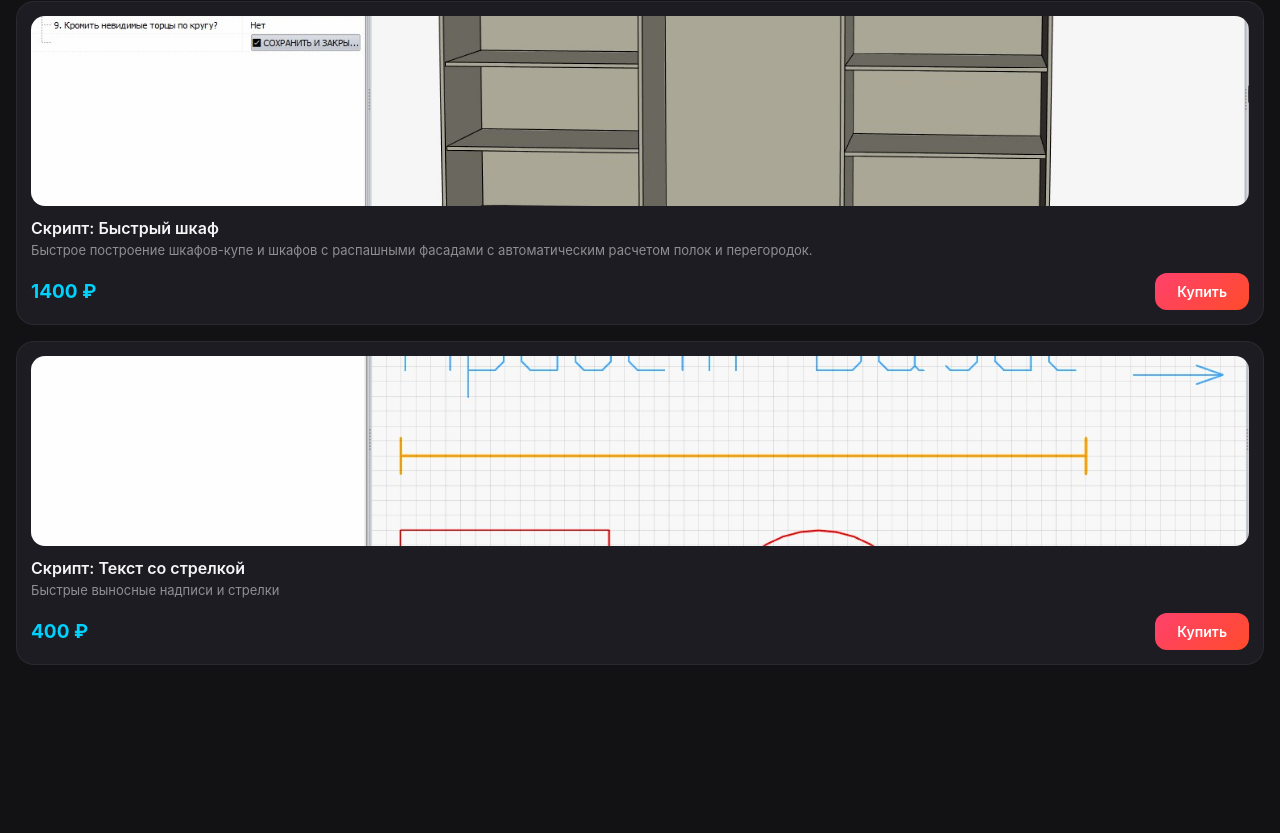
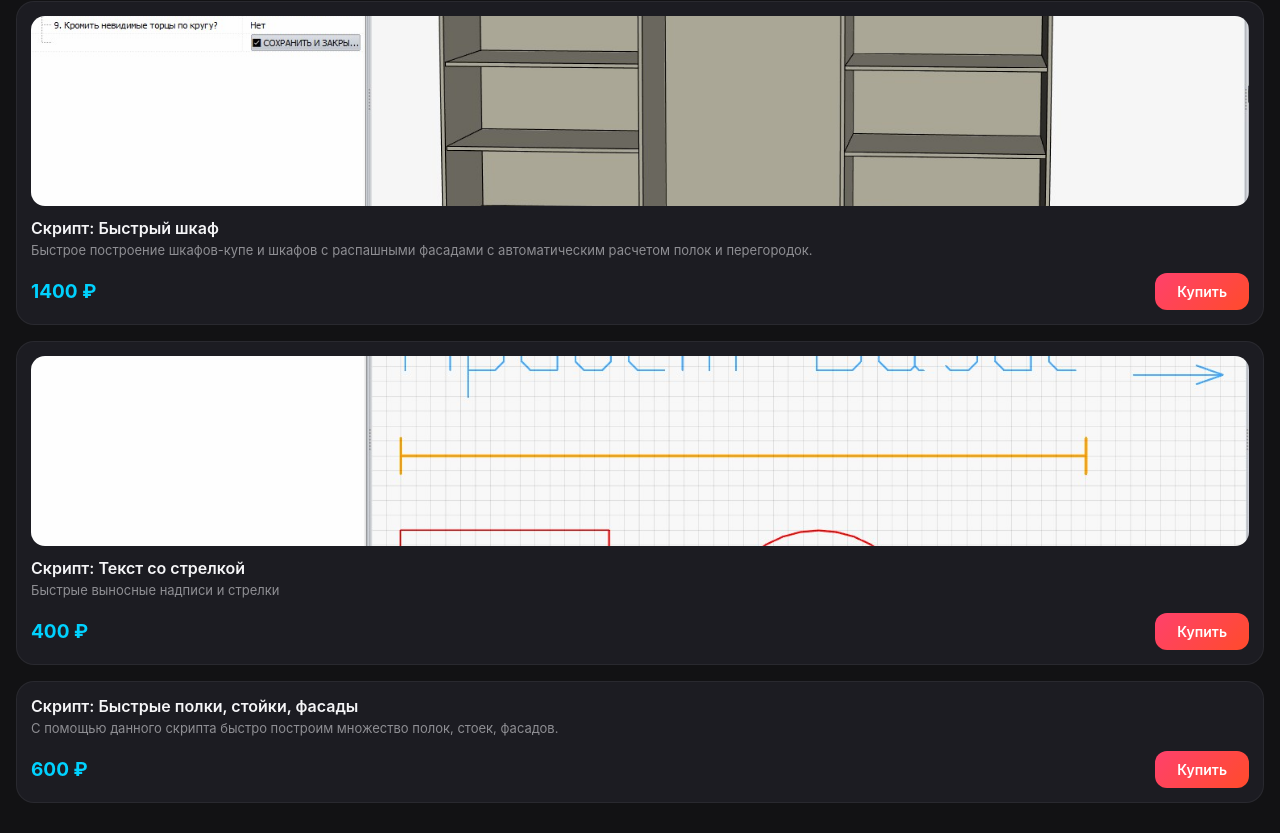
Before and after one commit to yanartemjew-ui/shop, a plain HTML site: page index.html in a window 1280 px wide. Shown: the part 433-1266 px from the top of the page. Before the commit the page ends 1128 px from the top, so only its background shows below. Drawn offline with Linux system fonts and the light colour scheme; a script that the page names is missing.

Commit message:
Update index.html

```diff
--- a/index.html
+++ b/index.html
@@ -234,6 +234,18 @@
         <button class="buy-btn" onclick="orderItem('item_script3')">Купить</button>
       </div>
     </div>
+
+    <div class="card">
+      <img src="script4.jpg" alt="Быстрые полки, стойки, фасады" class="card-img" onerror="this.style.display='none'">
+      <div>
+        <div class="card-title">Скрипт: Быстрые полки, стойки, фасады</div>
+        <div class="card-type">С помощью данного скрипта быстро построим множество полок, стоек, фасадов.</div>
+      </div>
+      <div class="card-footer">
+        <div class="card-price">600 ₽</div>
+        <button class="buy-btn" onclick="orderItem('item_script4')">Купить</button>
+      </div>
+    </div>
   </div>
 
   <!-- 2. 3D Модели (.jpeg) -->
```
